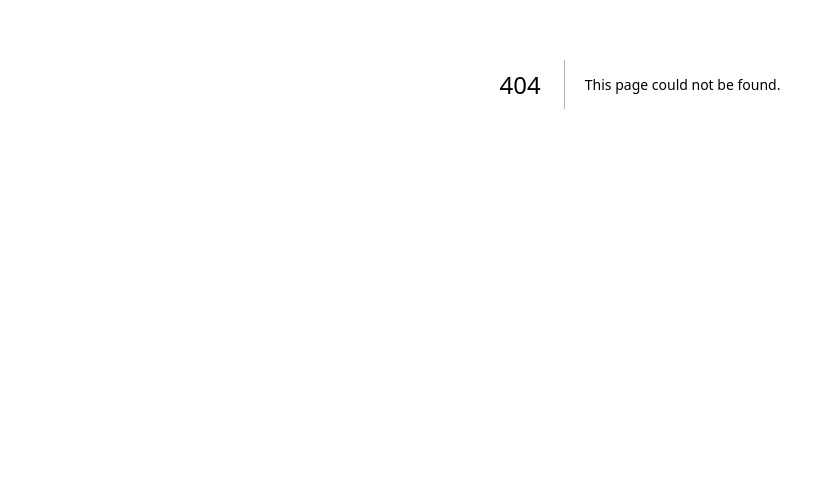
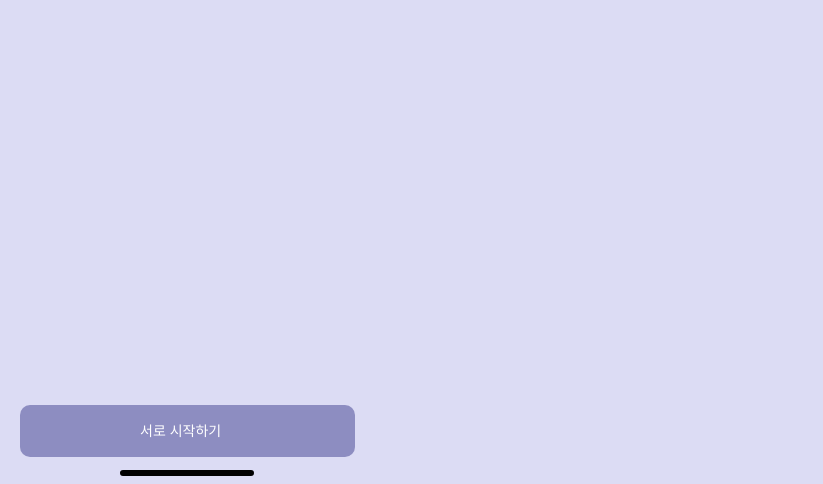
Before and after one commit to ummiih/opensw-yuyeong-a, a Next.js app in the folder seoro-front/: page /login1 in a window 1280 px wide. Before the commit this address had no page. Shown: the part 316-800 px from the top of the page, without its empty margins (0-823 px from the left). Built offline with nearby package versions, Linux system fonts and the light colour scheme.

Commit message:
로그인 시작 화면 추가

```diff
--- /dev/null
+++ b/seoro-front/src/app/(main)/login1/page.tsx
@@ -0,0 +1,18 @@
+
+const Login1 = () => {
+    return (
+        <>
+            <div className={'bg-[#DCDCF4] min-h-screen'}>
+              <div className={'fixed bottom-0 flex flex-col gap-y-[5px] px-[20px]'}>
+                <div className={'px-[120px] py-[15px]  w-[335px] h-[52px] bg-[#8D8DC1] rounded-[10px] '}>
+                  <div className={'text-white text-[14px]'}>서로 시작하기</div>
+                </div>
+                <div className={'px-[100px] py-[8px]'}>
+                  <hr className="w-[134px] rounded-[100px] border-[3.5px] border-black" />
+                </div>
+              </div>
+            </div>
+        </>
+    )
+}
+export default Login1;
```
